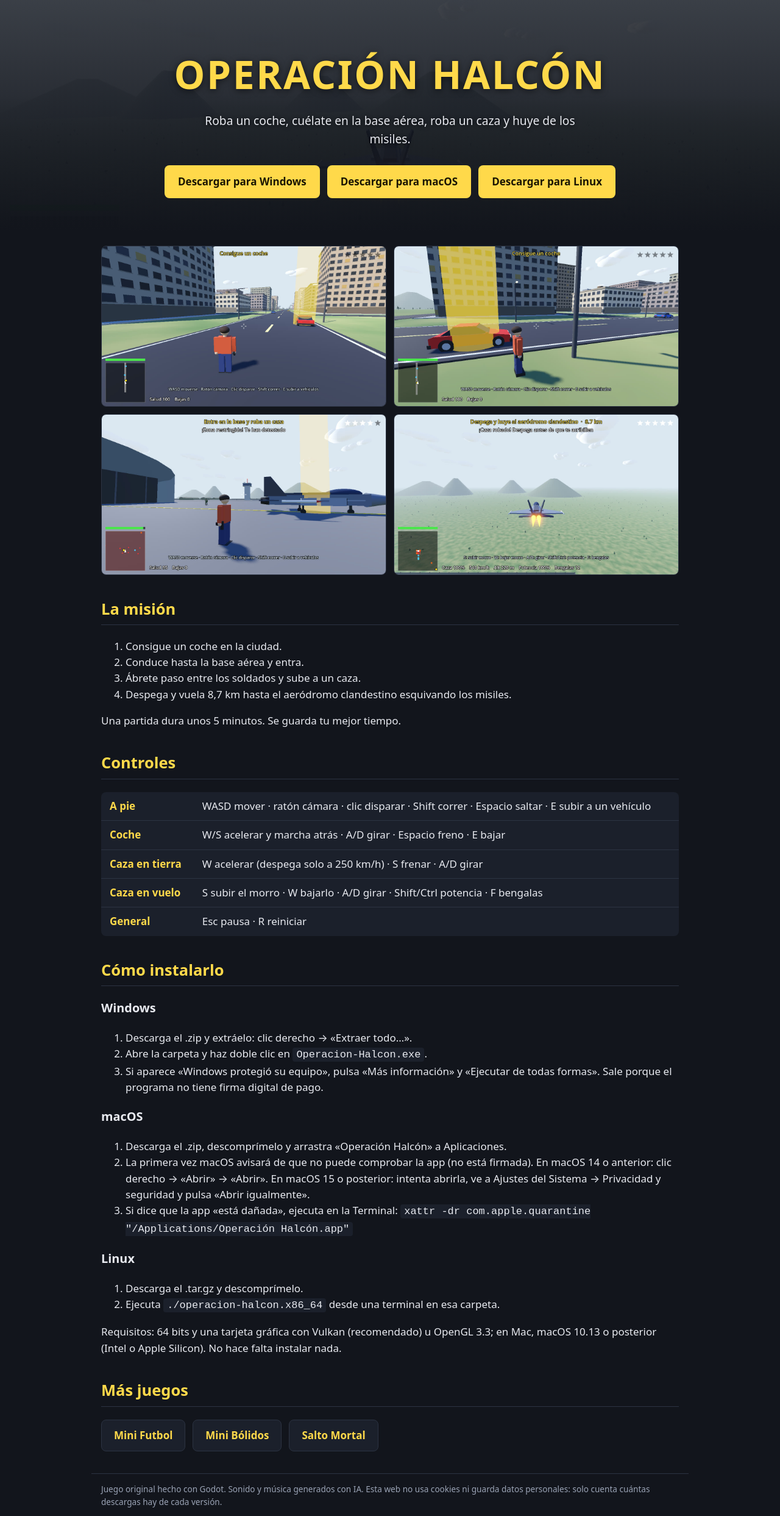
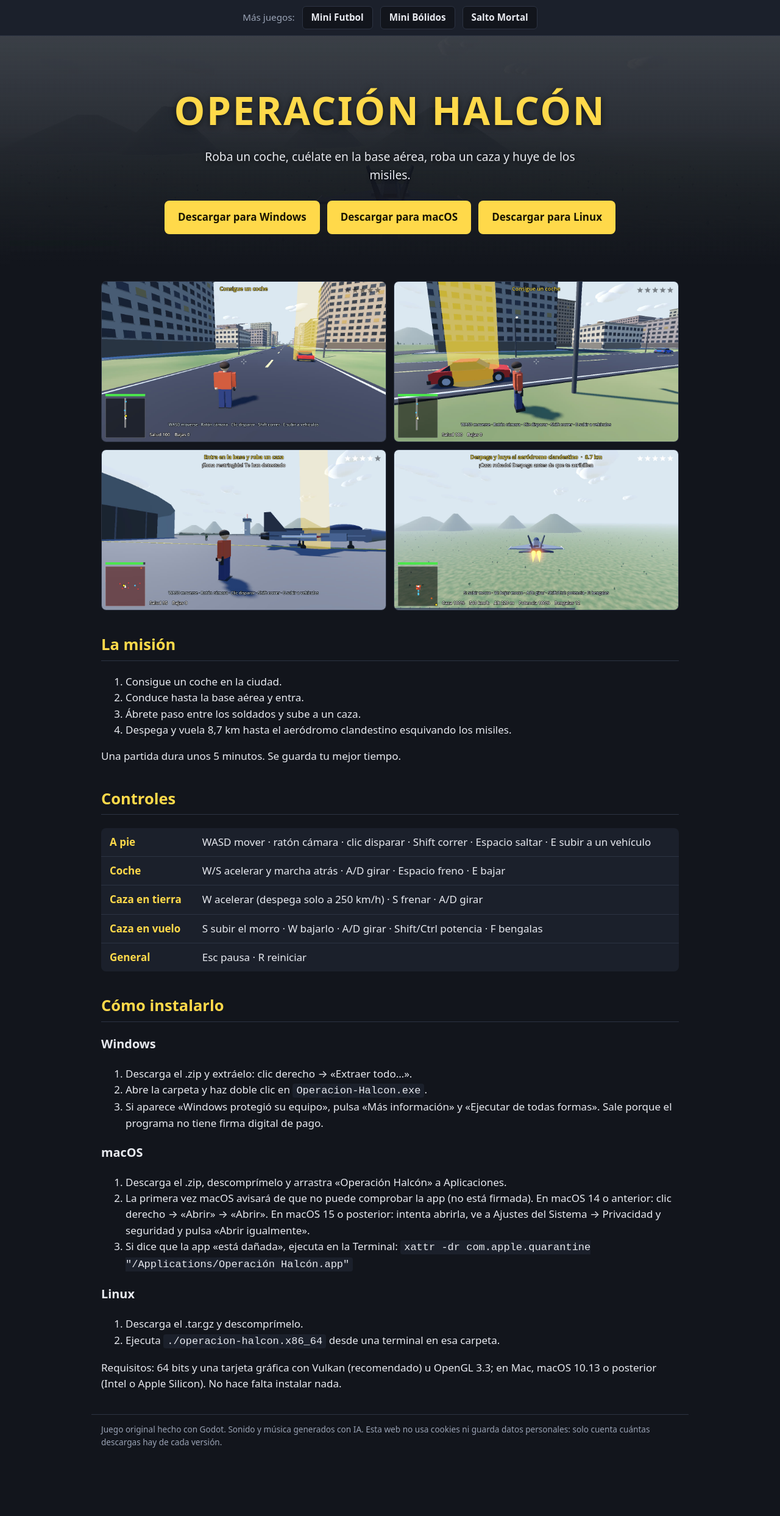
Before and after one commit to canalenguillem/operacion-halcon, a plain HTML site: page web/site/index.html in a window 1280 px wide. Shown: the whole page at 61% size. After the commit the page ends 2389 px from the top, so only its background shows below. Drawn offline with Linux system fonts and the light colour scheme; no server answers.

Commit message:
Enlaces a los otros juegos arriba de la web; corrige saltos.enguillem.es
Co-Authored-By: Claude Fable 5.2 <noreply@anthropic.com>

```diff
--- a/web/site/index.html
+++ b/web/site/index.html
@@ -8,6 +8,12 @@
 <link rel="stylesheet" href="style.css">
 </head>
 <body>
+<nav class="games" aria-label="Más juegos">
+  <span>Más juegos:</span>
+  <a href="https://futbol.enguillem.es">Mini Futbol</a>
+  <a href="https://bolidos.enguillem.es">Mini Bólidos</a>
+  <a href="https://saltos.enguillem.es">Salto Mortal</a>
+</nav>
 <header class="hero">
   <div class="wrap">
     <h1>Operación Halcón</h1>
@@ -73,14 +79,6 @@
     <p>Requisitos: 64 bits y una tarjeta gráfica con Vulkan (recomendado) u OpenGL 3.3; en Mac, macOS 10.13 o posterior (Intel o Apple Silicon). No hace falta instalar nada.</p>
     <p class="sha" id="sha"></p>
   </section>
-  <section>
-    <h2>Más juegos</h2>
-    <ul class="games">
-      <li><a href="https://futbol.enguillem.es">Mini Futbol</a></li>
-      <li><a href="https://bolidos.enguillem.es">Mini Bólidos</a></li>
-      <li><a href="https://salto.enguillem.es">Salto Mortal</a></li>
-    </ul>
-  </section>
 </main>
 
 <footer class="wrap">
--- a/web/site/style.css
+++ b/web/site/style.css
@@ -23,6 +23,7 @@ code { background: var(--panel); padding: 2px 6px; border-radius: 4px; }
 footer { color: var(--muted); font-size: 0.85rem; padding-top: 16px; padding-bottom: 40px; border-top: 1px solid var(--line); }
 @media (max-width: 560px) { th { white-space: normal; } th, td { display: block; } th { border-bottom: 0; padding-bottom: 0; } }
 footer a, main a { color: var(--accent); }
-.games { list-style: none; padding: 0; display: flex; flex-wrap: wrap; gap: 12px; }
-.games a { display: block; background: var(--panel); border: 1px solid var(--line); border-radius: 8px; padding: 12px 20px; text-decoration: none; font-weight: 700; }
-.games a:hover, .games a:focus { border-color: var(--accent); }
+.games { display: flex; flex-wrap: wrap; gap: 8px 12px; align-items: center; justify-content: center; padding: 10px 16px; background: var(--panel); border-bottom: 1px solid var(--line); font-size: 0.95rem; }
+.games span { color: var(--muted); }
+.games a { color: var(--text); background: var(--bg); border: 1px solid var(--line); border-radius: 6px; padding: 6px 14px; text-decoration: none; font-weight: 700; }
+.games a:hover, .games a:focus { border-color: var(--accent); color: var(--accent); }
```
